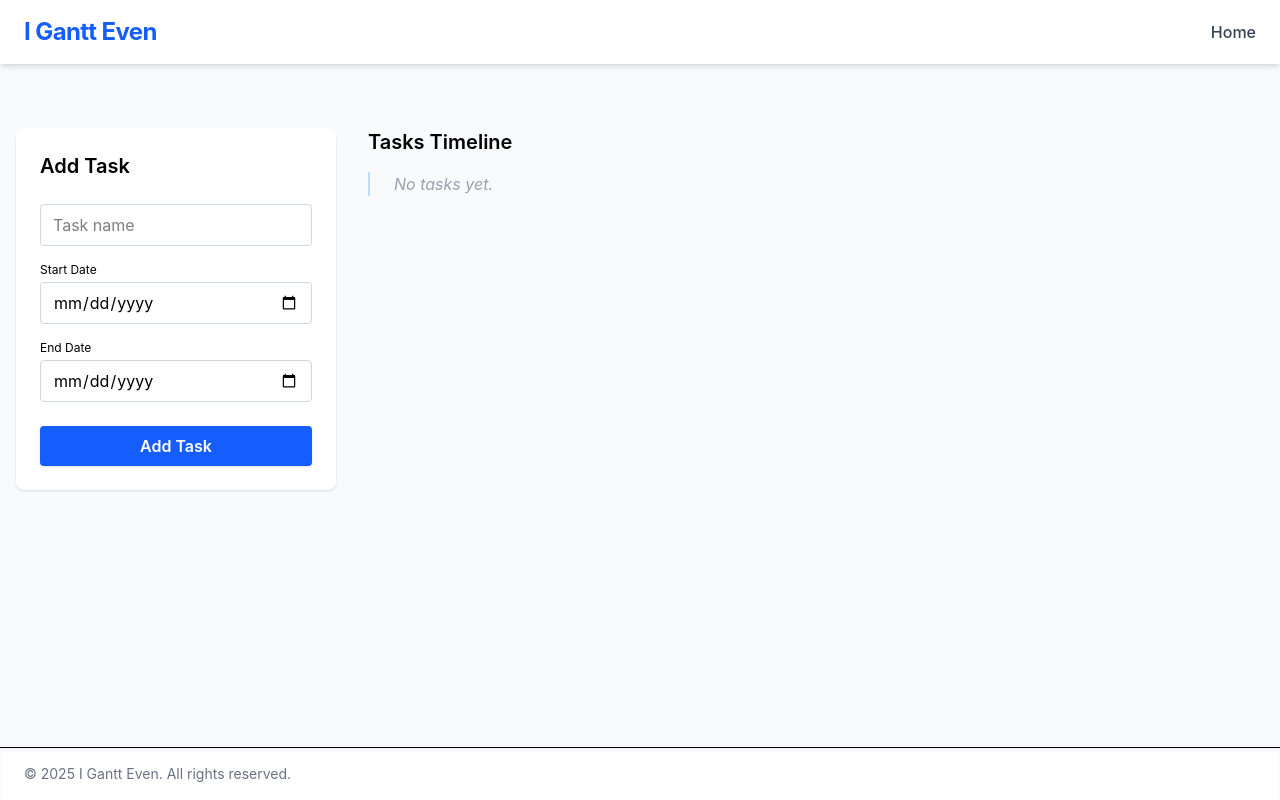
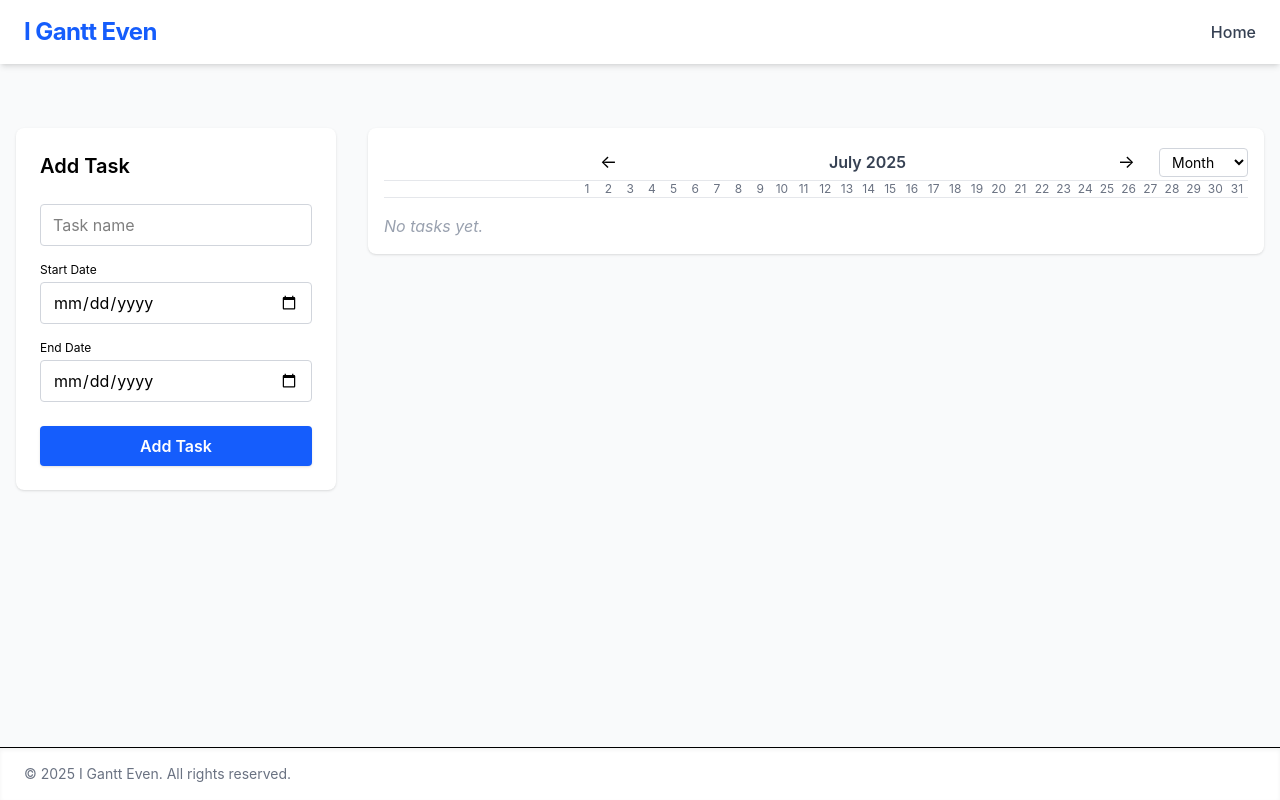
Before and after one commit to pbredenberg/i-gantt-even, a Vue app: page / in a window 1280 px wide. Built offline with nearby package versions, Linux system fonts and the light colour scheme.

Commit message:
feat: add GanttChart component for visual task timeline representation in HomeView

```diff
--- /dev/null
+++ b/src/components/GanttChart.vue
@@ -0,0 +1,211 @@
+<script setup lang="ts">
+import { ref, computed } from 'vue';
+
+interface Task {
+  id: string;
+  name: string;
+  start: string; // ISO date string
+  end: string; // ISO date string
+}
+
+const props = defineProps<{ tasks: Task[] }>();
+
+const today = new Date();
+const currentMonth = ref(today.getMonth());
+const currentYear = ref(today.getFullYear());
+const zoomLevel = ref<'month' | 'quarter' | 'year'>('month');
+
+function addMonths(date: Date, months: number) {
+  const d = new Date(date);
+  d.setMonth(d.getMonth() + months);
+  return d;
+}
+
+function setPeriodOffset(offset: number) {
+  if (zoomLevel.value === 'month') {
+    const newDate = addMonths(new Date(currentYear.value, currentMonth.value, 1), offset);
+    currentMonth.value = newDate.getMonth();
+    currentYear.value = newDate.getFullYear();
+  } else if (zoomLevel.value === 'quarter') {
+    const newDate = addMonths(new Date(currentYear.value, currentMonth.value, 1), offset * 3);
+    currentMonth.value = newDate.getMonth();
+    currentYear.value = newDate.getFullYear();
+  } else if (zoomLevel.value === 'year') {
+    currentYear.value += offset;
+    currentMonth.value = 0;
+  }
+}
+
+const periodLabel = computed(() => {
+  if (zoomLevel.value === 'month') {
+    return new Date(currentYear.value, currentMonth.value).toLocaleString('default', {
+      month: 'long',
+      year: 'numeric',
+    });
+  } else if (zoomLevel.value === 'quarter') {
+    const q = Math.floor(currentMonth.value / 3) + 1;
+    return `Q${q} ${currentYear.value}`;
+  } else {
+    return `${currentYear.value}`;
+  }
+});
+
+const timeline = computed(() => {
+  if (zoomLevel.value === 'month') {
+    const daysInMonth = new Date(currentYear.value, currentMonth.value + 1, 0).getDate();
+    return Array.from({ length: daysInMonth }, (_, i) => ({
+      label: (i + 1).toString(),
+      date: new Date(currentYear.value, currentMonth.value, i + 1),
+      daysInMonth,
+    }));
+  } else if (zoomLevel.value === 'quarter') {
+    const startMonth = Math.floor(currentMonth.value / 3) * 3;
+    return Array.from({ length: 3 }, (_, i) => {
+      const monthIdx = startMonth + i;
+      const daysInMonth = new Date(currentYear.value, monthIdx + 1, 0).getDate();
+      return {
+        label: new Date(currentYear.value, monthIdx).toLocaleString('default', { month: 'short' }),
+        date: new Date(currentYear.value, monthIdx, 1),
+        daysInMonth,
+      };
+    });
+  } else {
+    return Array.from({ length: 12 }, (_, i) => {
+      const daysInMonth = new Date(currentYear.value, i + 1, 0).getDate();
+      return {
+        label: new Date(currentYear.value, i).toLocaleString('default', { month: 'short' }),
+        date: new Date(currentYear.value, i, 1),
+        daysInMonth,
+      };
+    });
+  }
+});
+
+function getBarPosition(task: Task) {
+  let left = 0,
+    width = 0;
+  const minWidth = '1.5rem';
+  const start = new Date(task.start);
+  const end = new Date(task.end);
+
+  if (zoomLevel.value === 'month') {
+    const daysInMonth = timeline.value.length;
+    const monthStart = new Date(currentYear.value, currentMonth.value, 1);
+    const monthEnd = new Date(currentYear.value, currentMonth.value, daysInMonth);
+    const barStart = start < monthStart ? monthStart : start;
+    const barEnd = end > monthEnd ? monthEnd : end;
+    left = ((barStart.getDate() - 1) / daysInMonth) * 100;
+    width = ((barEnd.getDate() - barStart.getDate() + 1) / daysInMonth) * 100;
+  } else if (zoomLevel.value === 'quarter') {
+    const startMonth = Math.floor(currentMonth.value / 3) * 3;
+    const quarterStart = new Date(currentYear.value, startMonth, 1);
+    const quarterEnd = new Date(currentYear.value, startMonth + 3, 0);
+    const barStart = start < quarterStart ? quarterStart : start;
+    const barEnd = end > quarterEnd ? quarterEnd : end;
+    const totalDays = timeline.value.reduce((sum, m) => sum + m.daysInMonth, 0);
+    const daysFromStart = Math.floor(
+      (barStart.getTime() - quarterStart.getTime()) / (1000 * 60 * 60 * 24),
+    );
+    const barDays = Math.floor((barEnd.getTime() - barStart.getTime()) / (1000 * 60 * 60 * 24)) + 1;
+    left = (daysFromStart / totalDays) * 100;
+    width = (barDays / totalDays) * 100;
+  } else if (zoomLevel.value === 'year') {
+    const yearStart = new Date(currentYear.value, 0, 1);
+    const yearEnd = new Date(currentYear.value, 12, 0);
+    const barStart = start < yearStart ? yearStart : start;
+    const barEnd = end > yearEnd ? yearEnd : end;
+    const totalDays = timeline.value.reduce((sum, m) => sum + m.daysInMonth, 0);
+    const daysFromStart = Math.floor(
+      (barStart.getTime() - yearStart.getTime()) / (1000 * 60 * 60 * 24),
+    );
+    const barDays = Math.floor((barEnd.getTime() - barStart.getTime()) / (1000 * 60 * 60 * 24)) + 1;
+    left = (daysFromStart / totalDays) * 100;
+    width = (barDays / totalDays) * 100;
+  }
+  return { left: left + '%', width: width + '%', minWidth };
+}
+
+const visibleTasks = computed(() => {
+  return props.tasks.filter((task) => {
+    const start = new Date(task.start);
+    const end = new Date(task.end);
+    if (zoomLevel.value === 'month') {
+      const monthStart = new Date(currentYear.value, currentMonth.value, 1);
+      const monthEnd = new Date(currentYear.value, currentMonth.value, timeline.value.length);
+      return end >= monthStart && start <= monthEnd;
+    } else if (zoomLevel.value === 'quarter') {
+      const startMonth = Math.floor(currentMonth.value / 3) * 3;
+      const quarterStart = new Date(currentYear.value, startMonth, 1);
+      const quarterEnd = new Date(currentYear.value, startMonth + 3, 0);
+      return end >= quarterStart && start <= quarterEnd;
+    } else {
+      const yearStart = new Date(currentYear.value, 0, 1);
+      const yearEnd = new Date(currentYear.value, 12, 0);
+      return end >= yearStart && start <= yearEnd;
+    }
+  });
+});
+</script>
+
+<template>
+  <div class="overflow-x-auto bg-white rounded-lg shadow p-4">
+    <!-- Controls -->
+    <div class="flex items-center border-b border-gray-200 mb-0 gap-4">
+      <div class="w-48"></div>
+      <div class="flex-1 flex items-center justify-center gap-2">
+        <button @click="setPeriodOffset(-1)" class="px-2 py-1 rounded hover:bg-gray-100 text-lg">
+          &#8592;
+        </button>
+        <div class="flex-1 text-center text-base font-semibold text-gray-700 py-1">
+          {{ periodLabel }}
+        </div>
+        <button @click="setPeriodOffset(1)" class="px-2 py-1 rounded hover:bg-gray-100 text-lg">
+          &#8594;
+        </button>
+      </div>
+      <select v-model="zoomLevel" class="border border-gray-300 rounded px-2 py-1 text-sm">
+        <option value="month">Month</option>
+        <option value="quarter">Quarter</option>
+        <option value="year">Year</option>
+      </select>
+    </div>
+    <!-- Timeline header -->
+    <div class="flex border-b border-gray-200 mb-2">
+      <div class="w-48"></div>
+      <div class="flex-1 flex">
+        <template v-if="zoomLevel === 'month'">
+          <div
+            v-for="d in timeline"
+            :key="d.label"
+            class="flex-1 text-xs text-center text-gray-500"
+          >
+            {{ d.label }}
+          </div>
+        </template>
+        <template v-else>
+          <div
+            v-for="m in timeline"
+            :key="m.label"
+            class="flex-1 text-xs text-center text-gray-500"
+          >
+            {{ m.label }}
+          </div>
+        </template>
+      </div>
+    </div>
+    <!-- Tasks rows -->
+    <div v-for="task in visibleTasks" :key="task.id" class="flex items-center mb-2">
+      <div class="w-48 pr-2 text-sm font-medium text-gray-700 truncate">{{ task.name }}</div>
+      <div class="flex-1 relative h-8">
+        <div
+          class="absolute h-6 rounded bg-blue-500 flex items-center justify-center text-white text-xs shadow"
+          :style="getBarPosition(task)"
+        >
+          {{ new Date(task.start).toLocaleDateString() }} -
+          {{ new Date(task.end).toLocaleDateString() }}
+        </div>
+      </div>
+    </div>
+    <div v-if="visibleTasks.length === 0" class="text-gray-400 italic mt-4">No tasks yet.</div>
+  </div>
+</template>
--- a/src/views/HomeView.vue
+++ b/src/views/HomeView.vue
@@ -1,6 +1,7 @@
 <script setup lang="ts">
 import { ref } from 'vue';
 import { useTasksStore } from '@/stores/tasks';
+import GanttChart from '@/components/GanttChart.vue';
 
 const store = useTasksStore();
 
@@ -60,23 +61,9 @@ function addTask() {
       </button>
     </form>
 
-    <!-- Timeline (Right) -->
-    <div class="flex-1">
-      <h2 class="text-xl font-semibold mb-4">Tasks Timeline</h2>
-      <ul class="relative border-l-2 border-blue-200 pl-6">
-        <li v-for="task in store.tasks" :key="task.id" class="mb-8 last:mb-0">
-          <div
-            class="absolute -left-3.5 w-7 h-7 bg-blue-500 rounded-full flex items-center justify-center text-white font-bold shadow"
-          >
-            <span class="text-xs">{{ new Date(task.start).getDate() }}</span>
-          </div>
-          <div class="bg-white rounded-lg shadow p-4 ml-2">
-            <div class="font-semibold text-blue-700">{{ task.name }}</div>
-            <div class="text-xs text-gray-500 mt-1">{{ task.start }} &rarr; {{ task.end }}</div>
-          </div>
-        </li>
-        <li v-if="store.tasks.length === 0" class="text-gray-400 italic">No tasks yet.</li>
-      </ul>
+    <!-- Gantt Chart (Right) -->
+    <div class="flex-1 min-w-0">
+      <GanttChart :tasks="store.tasks" />
     </div>
   </section>
 </template>
```
